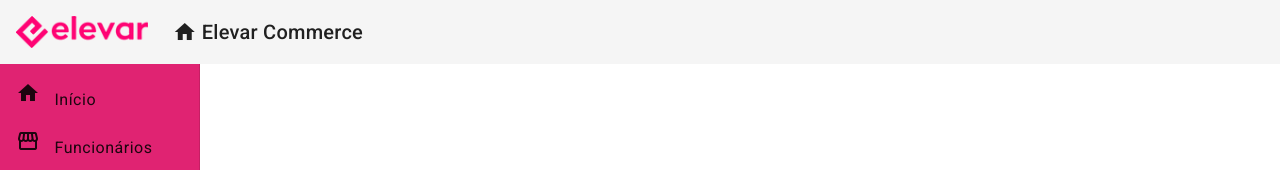
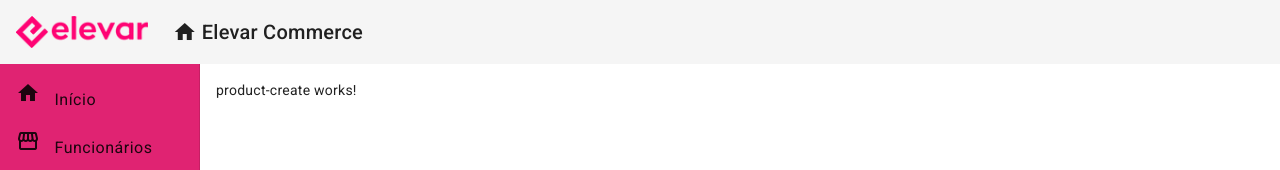
Before and after one commit to Samuelhyrum/Hello-Wolrd, an Angular app in the folder front-end/angular/frontend/: page /products/create in a window 1280 px wide. Before the commit this address led to /. Shown: the top 170 px of the page. Built offline with nearby package versions, Linux system fonts and the light colour scheme.

Commit message:
Criando rota e componente para criar Funcionario

```diff
--- a/front-end/angular/frontend/src/app/app-routing.module.ts
+++ b/front-end/angular/frontend/src/app/app-routing.module.ts
@@ -1,7 +1,9 @@
+import { ProductCreateComponent } from './components/product/product-create/product-create.component';
 import { NgModule } from '@angular/core';
 import { RouterModule, Routes } from '@angular/router';
 import { HomeComponent } from './views/home/home.component';
 import { ProductCrudComponent } from './views/product-crud/product-crud.component';
+
 
 const routes: Routes = [{
   path: "",
@@ -9,6 +11,9 @@
 },{
   path: "products",
   component:ProductCrudComponent
+}, {
+  path: "products/create",
+  component: ProductCreateComponent
 }];
 
 @NgModule({
--- a/front-end/angular/frontend/src/app/app.module.ts
+++ b/front-end/angular/frontend/src/app/app.module.ts
@@ -15,6 +15,7 @@
 import { MatListModule } from '@angular/material/list';
 import { HomeComponent } from './views/home/home.component';
 import { ProductCrudComponent } from './views/product-crud/product-crud.component';
+import { ProductCreateComponent } from './components/product/product-create/product-create.component';
 
 
 @NgModule({
@@ -24,7 +25,8 @@
     FooterComponent,
     NavComponent,
     HomeComponent,
-    ProductCrudComponent
+    ProductCrudComponent,
+    ProductCreateComponent
   ],
   imports: [
     BrowserModule,
--- /dev/null
+++ b/front-end/angular/frontend/src/app/components/product/product-create/product-create.component.html
@@ -0,0 +1 @@
+<p>product-create works!</p>
```
Also changed, not shown: front-end/angular/frontend/src/app/components/product/product-create/product-create.component.ts (added, +10 -0 lines), front-end/angular/frontend/src/app/components/product/product-create/product-create.component.css (added).
